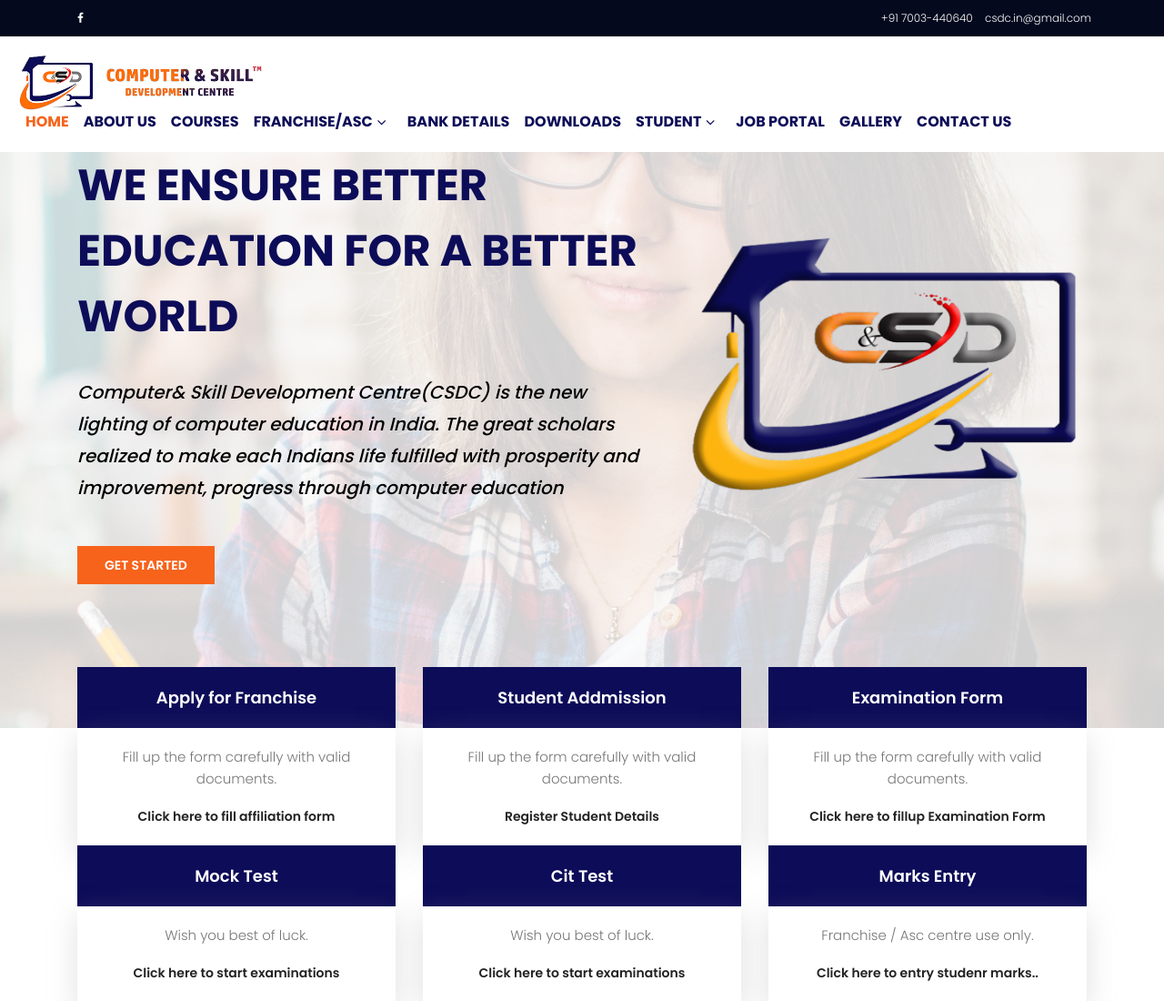
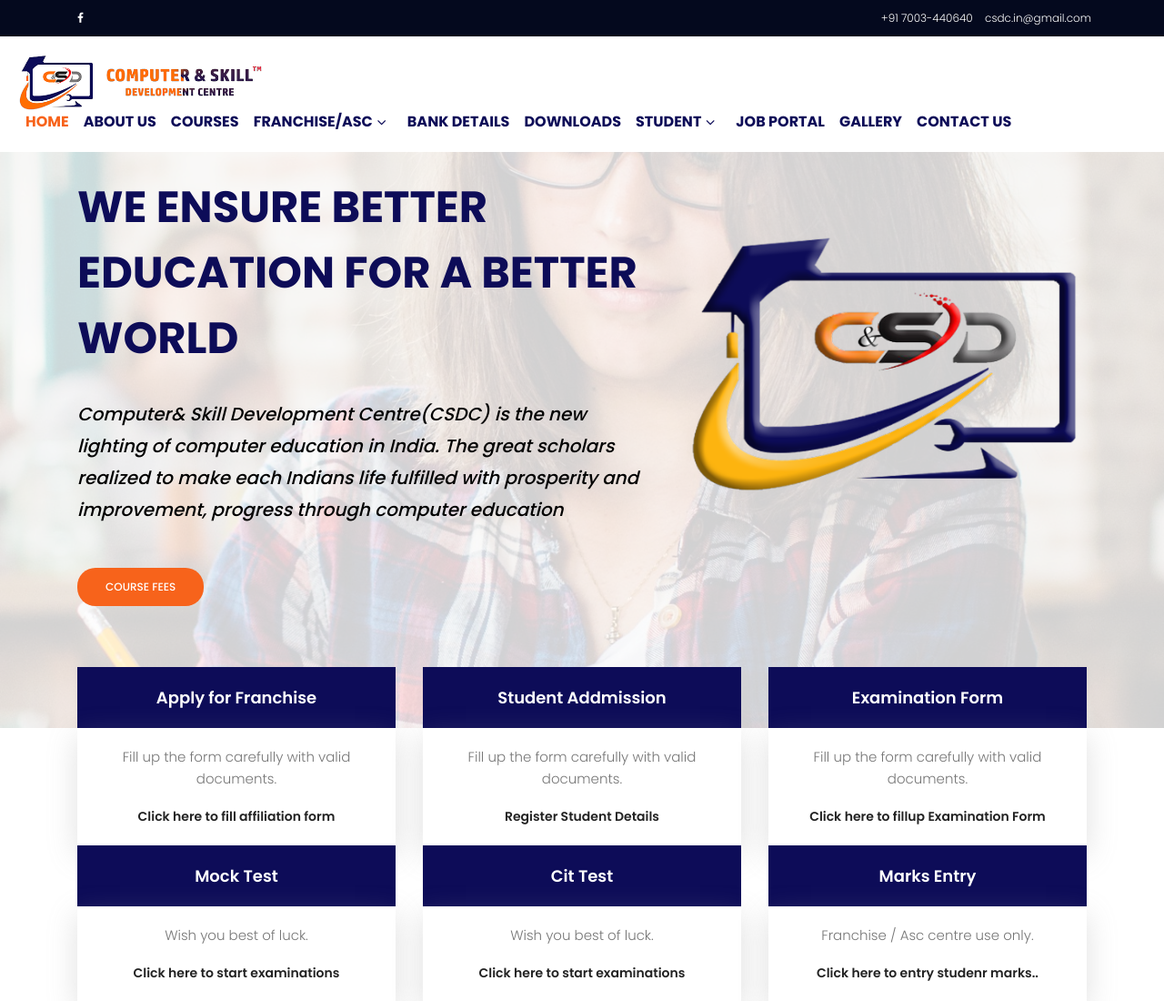
Before and after one commit to csdc-2020/csdc-site, a plain HTML site: page index.html in a window 1280 px wide. Shown: the top 1100 px of the page at 91% size. Drawn offline with nearby package versions, Linux system fonts and the light colour scheme; some packages are replaced by stand-ins of ours.

Commit message:
Update index.html

```diff
--- a/index.html
+++ b/index.html
@@ -90,14 +90,14 @@
 				<div class="container">
 					<div class="row fullscreen d-flex align-items-center justify-content-between">
 						<div class="banner-content col-lg-7 col-md-7">
-							<h1 class="text-uppercase">
+							<br><br><h1 class="text-uppercase">
 								We Ensure better education
 								for a better world
 							</h1>
 							<p class="pt-30 pb-30">
 								Computer& Skill Development Centre(CSDC) is the new lighting of computer education in India. The great scholars realized to make each Indians life fulfilled with prosperity and improvement, progress through computer education
 							</p>
-							<a href="#" class="primary-btn text-uppercase">Get Started</a>
+							<a href="file/course-fees.pdf" target="_blank" class="genric-btn primary circle">COURSE FEES</a>
 						</div>
 						<div class="col-12 col-lg-5 col-md-5 d-md-block d-none">
 							<img src="img/SKILL-DEVOLOPMENT-HALF-LOGO-2.png">
```
